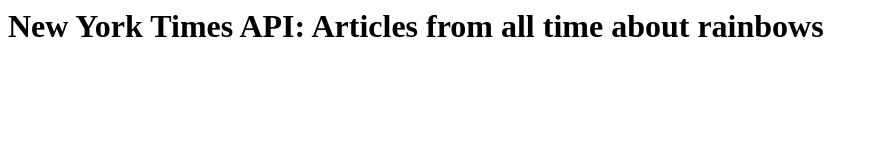
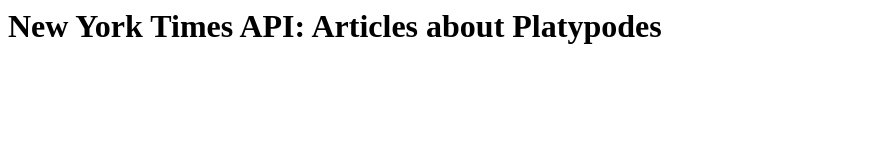
Before and after one commit to laserham/INF1339H-Project-2, a plain HTML site: page v01.html in a window 1280 px wide. Shown: the whole page, without its empty margins (0-878 px from the left). Drawn offline with nearby package versions, Linux system fonts and the light colour scheme; no server answers.

Commit message:
Update v01.html

```diff
--- a/v01.html
+++ b/v01.html
@@ -29,7 +29,7 @@
            </script>
     </head>
     <body>
-        <h1>New York Times API: Articles from all time about rainbows</h1>
+        <h1>New York Times API: Articles about Platypodes</h1>
         <p id="test_output" class="output"></p>
 
       </body>
```
